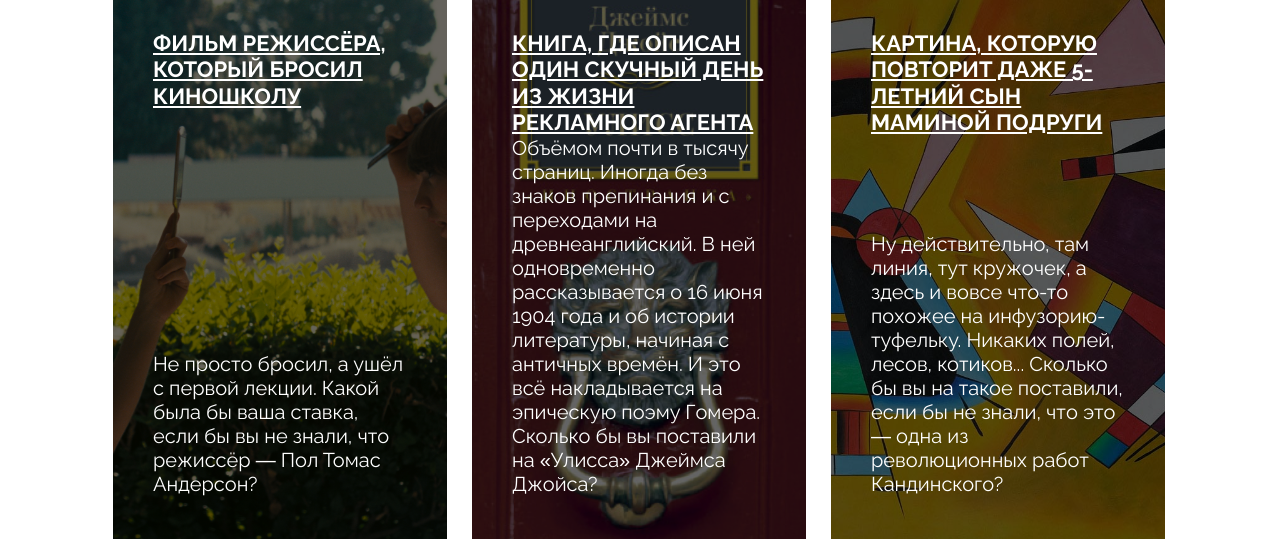
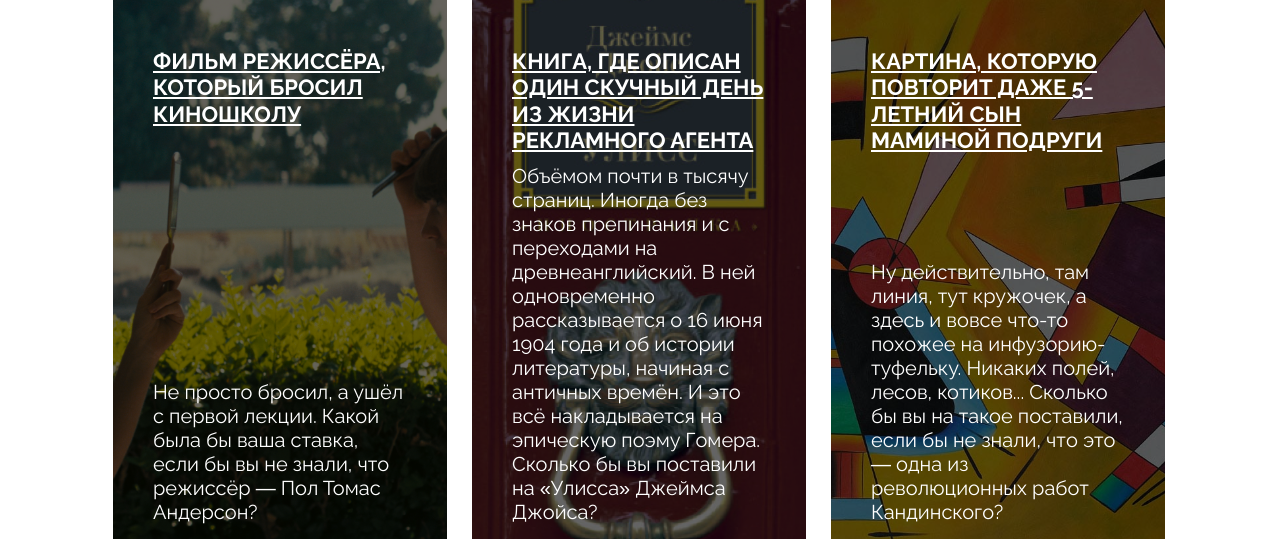
Before and after one commit to VULK52/ono-tebe-nado, a plain HTML site: page index.html in a window 1280 px wide. Shown: the part 1050-1589 px from the top of the page. Drawn offline with Linux system fonts and the light colour scheme.

Commit message:
после 4 ревью

```diff
--- a/index.html
+++ b/index.html
@@ -103,6 +103,12 @@
       <div class="about_column about_column_text">
         <h2 class="about_title">об аукционе</h2>
         <div class="about_text">
+          <style>
+            p {
+             margin-top: 0.5em; /* Отступ сверху */
+             margin-bottom: 1em; /* Отступ снизу */
+            }
+           </style>
           <p>
             Здесь вы не встретите очередное пафосное собрание невероятно дорогого антиквариата. Наши лоты вообще не
             должны были попасть ни на один аукцион. Потому что кому нужен дневник девочки-подростка или картина, которую
--- a/styles/style.css
+++ b/styles/style.css
@@ -97,6 +97,7 @@
 }
 
 .bet-button {
+  font-family: sans-serif;
   display: inline;
   color: white;
   background: transparent;
@@ -140,7 +141,7 @@
   display: flex;
   position: relative;
   width: 334px;
-  height: 563px;
+  height: 100%;
   flex-direction: column;
   flex-wrap: wrap;
   justify-content: space-between;
```
